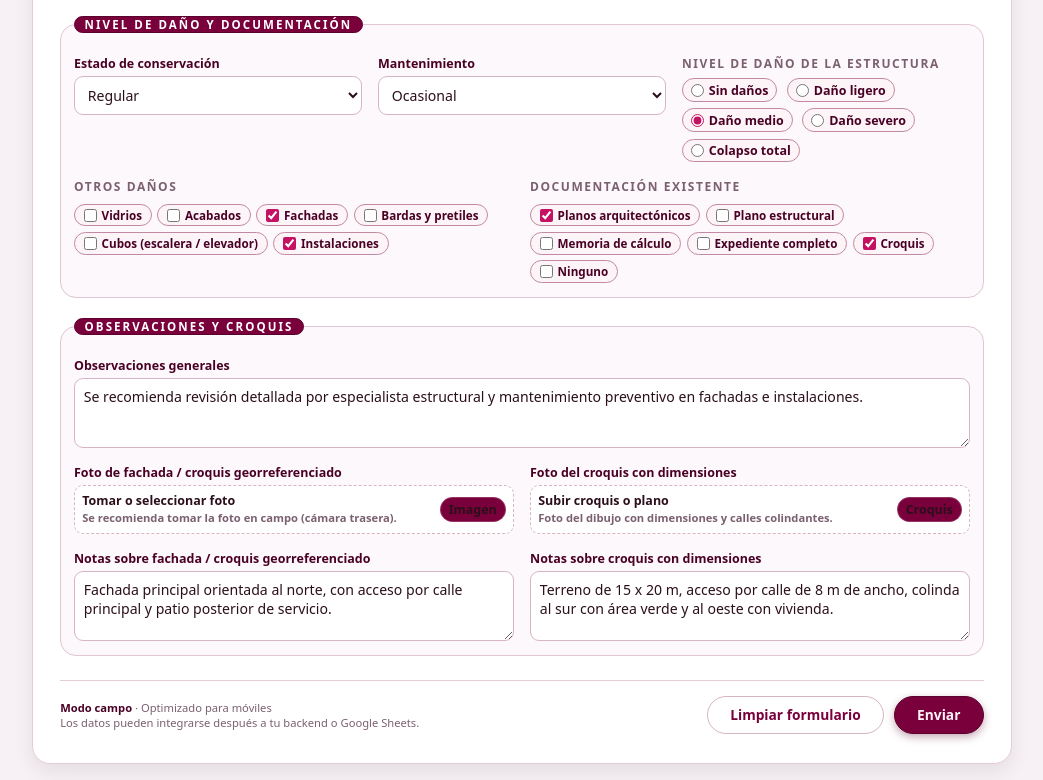
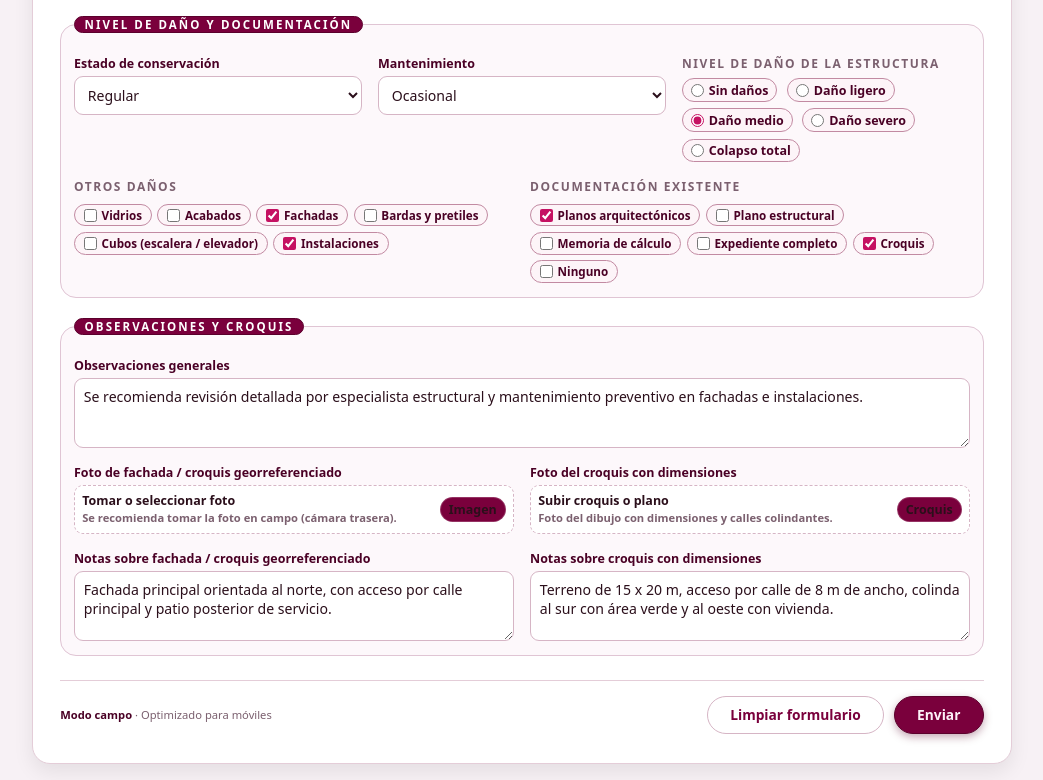
Before and after one commit to cvdroaxaca/cedula, a plain HTML site: page index.html in a window 1280 px wide. Shown: the part 2799-3579 px from the top of the page, without its empty margins (118-1161 px from the left). Drawn offline with Linux system fonts and the light colour scheme.

Commit message:
Update index.html

```diff
--- a/index.html
+++ b/index.html
@@ -1385,7 +1385,7 @@
           <div class="footer-actions">
             <div class="footer-meta">
               <div><strong>Modo campo</strong> · Optimizado para móviles</div>
-              <div>Los datos pueden integrarse después a tu backend o Google Sheets.</div>
+
             </div>
             <div style="display:flex;gap:0.6rem;flex-wrap:wrap;justify-content:flex-end;">
               <button type="button" id="installPWA" class="btn btn-ghost" style="display:none;">
```
